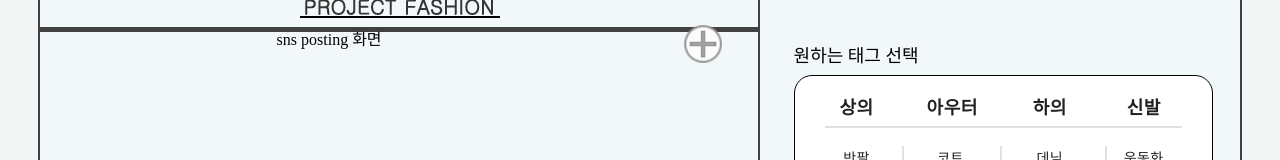
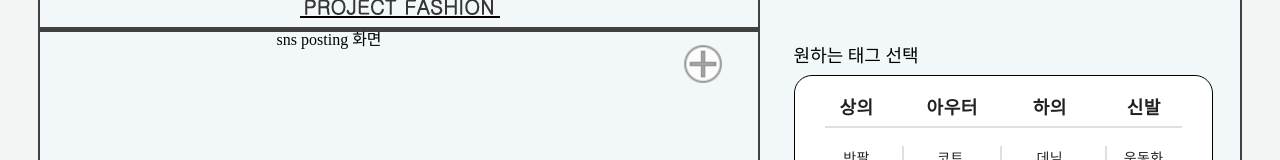
Before and after one commit to minssung/FASHION-PROJECT, a React (Create React App) app in the folder client/: page / in a window 1280 px wide. Shown: the top 160 px of the page. Built offline with nearby package versions, Linux system fonts and the light colour scheme; a web font is replaced by a local one.

Commit message:
포스팅추가버튼 위치 수정

```diff
--- a/client/src/components/CSS/Home.css
+++ b/client/src/components/CSS/Home.css
@@ -57,7 +57,7 @@ body{
     position: relative;
     width: 70px;
     float: right;
-    top: -20px;
+    top: 0px;
     left: 50px;
 }
 .right-page{
@@ -171,11 +171,11 @@ body{
 
 
 .nullbox{
-    height: 120px;
+    height: 100px;
 }
 textarea{
     width: 395px;
-    height: 430px;
+    height: 330px;
     margin-top: 10px;
     border: 1px solid black;
     border-radius: 18px;
```
